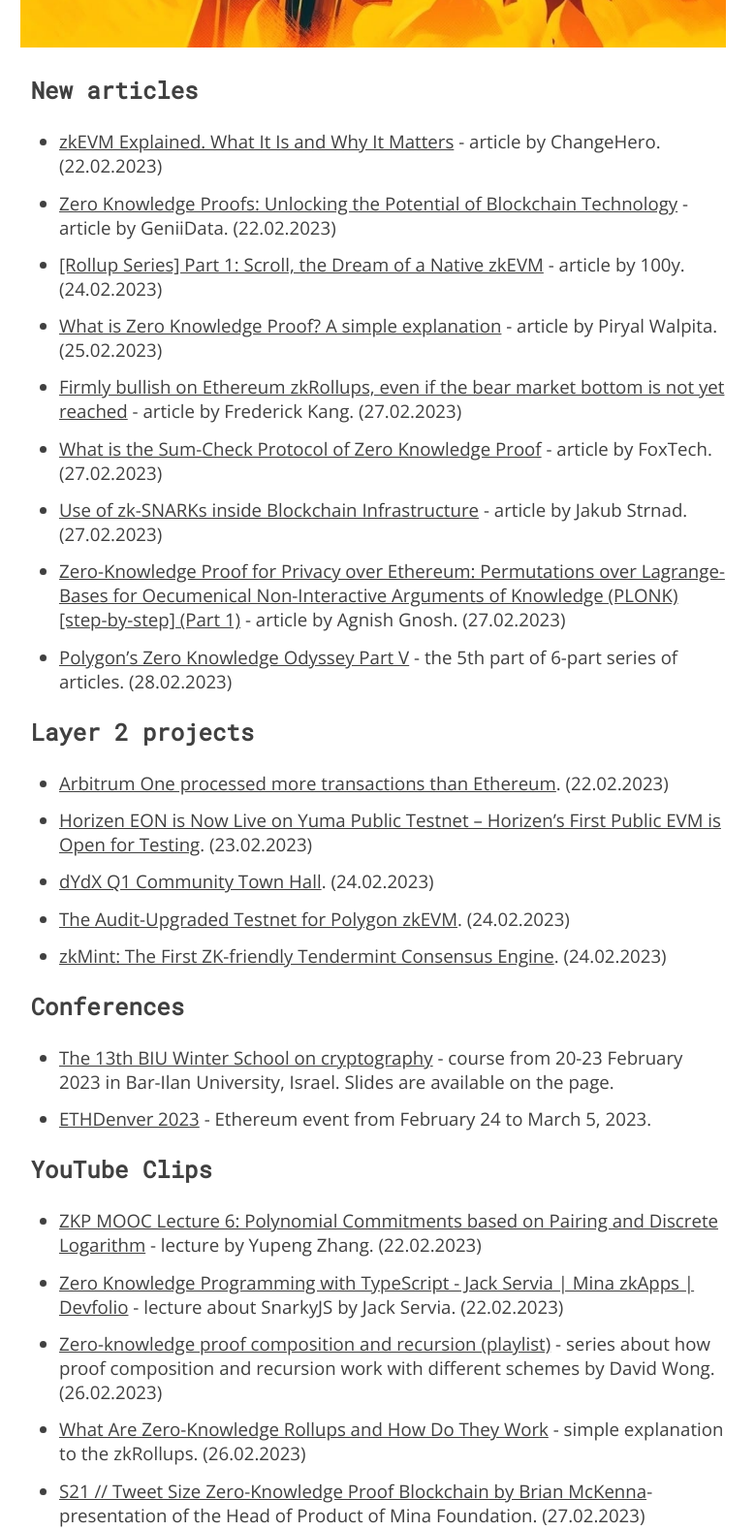
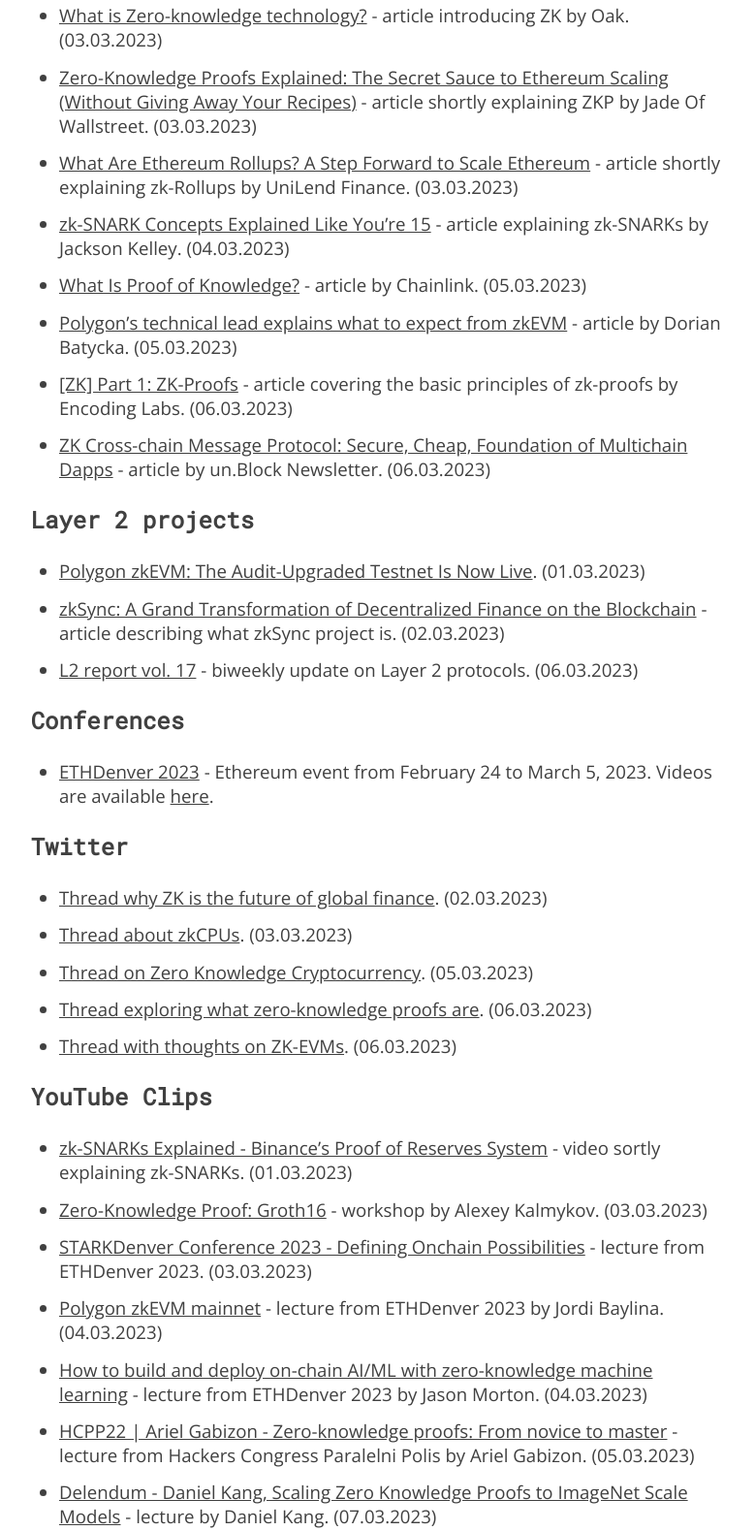
Before and after one commit to zknewsletter/zknewsletter.github.io, a plain HTML site: page index.html in a window 1280 px wide. Shown: the part 1215-2794 px from the top of the page at 97% size, without its empty margins (255-1034 px from the left). Drawn offline with nearby package versions, Linux system fonts and the light colour scheme.

Commit message:
2023-03-08

```diff
--- a/index.html
+++ b/index.html
@@ -93,95 +93,95 @@
             </div>
             <iframe class="substack-frame" src="https://zknewsletter.substack.com/embed" frameborder="0" scrolling="no"></iframe>
             <div class="post-header">
-                <h1>Issue - 2023/03/01</h1>
-                <img src="issues/2023-03-01-cover.jpg"></img>
+                <h1>Issue - 2023/03/08</h1>
+                <img src="issues/2023-03-08-cover.png"></img>
             </div>
 
             <div class="post-content">
                 <h3 id='new_articles'>New articles</h3>
 
 <ul>
-                <li><a href='https://changehero.medium.com/zkevm-explained-what-it-is-and-why-it-matters-dcb80f9c6b39'>zkEVM Explained. What It Is and Why It Matters</a> - article by ChangeHero. (22.02.2023)</li>
+<li><a href='https://newsletter.banklesshq.com/p/whats-new-with-zks'>What’s New with ZKs?</a> - article describing where the ZK scene is today. (02.03.2023)</li>
 
-                <li><a href='https://medium.com/@geniidata/zero-knowledge-proofs-unlocking-the-potential-of-blockchain-technology-9d5a3718ddcb'>Zero Knowledge Proofs: Unlocking the Potential of Blockchain Technology</a> - article by GeniiData. (22.02.2023)</li>
+<li><a href='https://stonecoldpat.substack.com/p/sharp-superchain-layer-3s-temporary'>SHARP? SuperChain? Layer-3s? Temporary Rollups?</a> - artivle by Patrick McCorry. (02.03.2023)</li>
 
-                <li><a href='https://medium.com/a41-ventures/rollup-series-part-1-scroll-the-dream-of-a-native-zkevm-d02a7d1bd45c'>[Rollup Series] Part 1: Scroll, the Dream of a Native zkEVM</a> - article by 100y. (24.02.2023)</li>
+<li><a href='https://oakchain.medium.com/what-is-zero-knowledge-technology-cc5abe53aa02'>What is Zero-knowledge technology?</a> - article introducing ZK by Oak. (03.03.2023)</li>
 
-                <li><a href='https://priyalwalpita.medium.com/what-is-zero-knowledge-proof-a-simple-explanation-c1e204493edf'>What is Zero Knowledge Proof? A simple explanation</a> - article by Piryal Walpita. (25.02.2023)</li>
+<li><a href='https://jadeofwallstreet.medium.com/zero-knowledge-proofs-explained-the-secret-sauce-to-ethereum-scaling-without-giving-away-your-56dc968eeb1f'>Zero-Knowledge Proofs Explained: The Secret Sauce to Ethereum Scaling (Without Giving Away Your Recipes)</a> - article shortly explaining ZKP by Jade Of Wallstreet. (03.03.2023)</li>
 
-                <li><a href='https://medium.com/@frederickkang/firmly-bullish-on-ethereum-zkrollups-even-if-the-bear-market-bottom-is-not-yet-reached-6cd1d386d082'>Firmly bullish on Ethereum zkRollups, even if the bear market bottom is not yet reached</a> - article by Frederick Kang. (27.02.2023)</li>
+<li><a href='https://unilend.medium.com/what-are-ethereum-rollups-a-step-forward-to-scale-ethereum-de89a5df8c4'>What Are Ethereum Rollups? A Step Forward to Scale Ethereum</a> - article shortly explaining zk-Rollups by UniLend Finance. (03.03.2023)</li>
 
-                <li><a href='https://medium.com/@foxtech123/what-is-the-sum-check-protocol-of-zero-knowledge-proof-994ea1dac651'>What is the Sum-Check Protocol of Zero Knowledge Proof</a> - article by FoxTech. (27.02.2023)</li>
+<li><a href='https://sjkelleyjr.medium.com/zk-snark-concepts-explained-like-youre-15-54755f87c6d1'>zk-SNARK Concepts Explained Like You’re 15</a> - article explaining zk-SNARKs by Jackson Kelley. (04.03.2023)</li>
 
-                <li><a href='https://medium.com/@strnad.eth/use-of-zk-snarks-inside-blockchain-infrastructure-daaef7a18551'>Use of zk-SNARKs inside Blockchain Infrastructure</a> - article by Jakub Strnad. (27.02.2023)</li>
+<li><a href='https://blog.chain.link/proof-of-knowledge/'>What Is Proof of Knowledge?</a> - article by Chainlink. (05.03.2023)</li>
 
-                <li><a href='https://medium.com/@iamagnix/zero-knowledge-proof-for-privacy-over-ethereum-permutations-over-lagrange-bases-for-oecumenical-dc7838e0bc8b'>Zero-Knowledge Proof for Privacy over Ethereum: Permutations over Lagrange-Bases for Oecumenical Non-Interactive Arguments of Knowledge (PLONK) [step-by-step] (Part 1)</a> - article by Agnish Gnosh. (27.02.2023)</li>
+<li><a href='https://cryptoslate.com/polygons-technical-lead-explains-what-to-expect-from-zkevm/'>Polygon’s technical lead explains what to expect from zkEVM</a> - article by Dorian Batycka. (05.03.2023)</li>
 
-                <li><a href='https://medium.com/@sanilshah1999/polygons-zero-knowledge-odyssey-part-5-b7d4ddac5158'>Polygon’s Zero Knowledge Odyssey Part V</a> - the 5th part of 6-part series of articles. (28.02.2023)</li>
+<li><a href='https://medium.com/@encodinglabs/zk-part-1-zk-proofs-d91815d89b93'>[ZK] Part 1: ZK-Proofs</a> - article covering the basic principles of zk-proofs by Encoding Labs. (06.03.2023)</li>
+
+<li><a href='https://medium.com/@unblock256_en/zk-cross-chain-message-protocol-secure-cheap-foundation-of-multichain-dapps-66adc65cedc9'>ZK Cross-chain Message Protocol: Secure, Cheap, Foundation of Multichain Dapps</a> - article by un.Block Newsletter. (06.03.2023)</li>
 </ul>
 
 <h3 id='layer_2_projects'>Layer 2 projects</h3>
 
 <ul>
-                <li><a href='https://twitter.com/arbitrum/status/1628410398058708992?s=20'>Arbitrum One processed more transactions than Ethereum</a>. (22.02.2023)</li>
+<li><a href='https://www.polygon.technology/blog/polygon-zkevm-the-audit-upgraded-testnet-is-now-live'>Polygon zkEVM: The Audit-Upgraded Testnet Is Now Live</a>. (01.03.2023)</li>
 
-                <li><a href='https://blog.horizen.io/horizen-evm-eon-is-now-live-on-yuma-public-testnet/?utm_source=social&amp;utm_medium=social&amp;utm_campaign=Yuma'>Horizen EON is Now Live on Yuma Public Testnet – Horizen’s First Public EVM is Open for Testing</a>. (23.02.2023)</li>
+<li><a href='https://medium.com/@cryptoon/zksync-a-grand-transformation-of-decentralized-finance-on-the-blockchain-852599283a70'>zkSync: A Grand Transformation of Decentralized Finance on the Blockchain</a> - article describing what zkSync project is. (02.03.2023)</li>
 
-                <li><a href='https://dydx.foundation/blog/dydx-q1-community-town-hall'>dYdX Q1 Community Town Hall</a>. (24.02.2023)</li>
-
-                <li><a href='https://www.polygon.technology/blog/the-audit-upgraded-testnet-for-polygon-zkevm?utm_source=substack&amp;utm_medium=email'>The Audit-Upgraded Testnet for Polygon zkEVM</a>. (24.02.2023)</li>
-
-                <li><a href='https://polymerlabs.medium.com/zkmint-the-first-zk-friendly-tendermint-consensus-engine-116000b9d4f9'>zkMint: The First ZK-friendly Tendermint Consensus Engine</a>. (24.02.2023)</li>
+<li><a href='https://medium.com/paradigm-research/l2-report-vol-17-b956f9c36e68'>L2 report vol. 17</a> - biweekly update on Layer 2 protocols. (06.03.2023)</li>
 </ul>
 
 <h3 id='conferences'>Conferences</h3>
 
 <ul>
-                <li><a href='https://cyber.biu.ac.il/event/the-13th-biu-winter-school-on-cryptography/'>The 13th BIU Winter School on cryptography</a> - course from 20-23 February 2023 in Bar-Ilan University, Israel. Slides are available on the page.</li>
+<li><a href='https://www.ethdenver.com/'>ETHDenver 2023</a> - Ethereum event from February 24 to March 5, 2023. Videos are available <a href='https://www.youtube.com/playlist?list=PLAy4HNUNlzRlPMWDNd1Oxun1X54EqP8K1'>here</a>.</li>
+</ul>
 
-                <li><a href='https://www.ethdenver.com/'>ETHDenver 2023</a> - Ethereum event from February 24 to March 5, 2023.</li>
+<h3 id='twitter'>Twitter</h3>
+
+<ul>
+<li><a href='https://twitter.com/contangojosh/status/1631351358409302017'>Thread why ZK is the future of global finance</a>. (02.03.2023)</li>
+
+<li><a href='https://twitter.com/cryptodavidw/status/1631416735327834115'>Thread about zkCPUs</a>. (03.03.2023)</li>
+
+<li><a href='https://twitter.com/web3capo/status/1632329080161943552'>Thread on Zero Knowledge Cryptocurrency</a>. (05.03.2023)</li>
+
+<li><a href='https://twitter.com/0x_Dxve/status/1632637164348661772'>Thread exploring what zero-knowledge proofs are</a>. (06.03.2023)</li>
+
+<li><a href='https://twitter.com/finestonematt/status/1632663969352523778'>Thread with thoughts on ZK-EVMs</a>. (06.03.2023)</li>
 </ul>
 
 <h3 id='youtube_clips'>YouTube Clips</h3>
 
 <ul>
-                <li><a href='https://www.youtube.com/watch?v=WyT5KkKBJUw'>ZKP MOOC Lecture 6: Polynomial Commitments based on Pairing and Discrete Logarithm</a> - lecture by Yupeng Zhang. (22.02.2023)</li>
+<li><a href='https://www.youtube.com/watch?v=N5Qip04KIfo'>zk-SNARKs Explained - Binance’s Proof of Reserves System</a> - video sortly explaining zk-SNARKs. (01.03.2023)</li>
 
-                <li><a href='https://www.youtube.com/watch?v=guDz6B2dGGM'>Zero Knowledge Programming with TypeScript - Jack Servia | Mina zkApps | Devfolio</a> - lecture about SnarkyJS by Jack Servia. (22.02.2023)</li>
+<li><a href='https://www.youtube.com/watch?v=VQyDSxB9Bls'>Zero-Knowledge Proof: Groth16</a> - workshop by Alexey Kalmykov. (03.03.2023)</li>
 
-                <li><a href='https://www.youtube.com/playlist?list=PLBJMt6zV1c7GeKkR2SUhzx9KSJ9TsEx6n'>Zero-knowledge proof composition and recursion (playlist)</a> - series about how proof composition and recursion work with different schemes by David Wong. (26.02.2023)</li>
+<li><a href='https://www.youtube.com/watch?v=0ugBSFxaJjA'>STARKDenver Conference 2023 - Defining Onchain Possibilities</a> - lecture from ETHDenver 2023. (03.03.2023)</li>
 
-                <li><a href='https://www.youtube.com/watch?v=LKRAx19O1M8'>What Are Zero-Knowledge Rollups and How Do They Work</a> - simple explanation to the zkRollups. (26.02.2023)</li>
+<li><a href='https://www.youtube.com/watch?v=CxWvaErjKsk'>Polygon zkEVM mainnet</a> - lecture from ETHDenver 2023 by Jordi Baylina. (04.03.2023)</li>
 
-                <li><a href='https://www.youtube.com/watch?v=D1btJADO3_g'>S21 // Tweet Size Zero-Knowledge Proof Blockchain by Brian McKenna</a>- presentation of the Head of Product of Mina Foundation. (27.02.2023)</li>
-                </ul>
+<li><a href='https://www.youtube.com/watch?v=YqnVAL3kkMk'>How to build and deploy on-chain AI/ML with zero-knowledge machine learning</a> - lecture from ETHDenver 2023 by Jason Morton. (04.03.2023)</li>
 
-                <h3 id='twitter'>Twitter</h3>
+<li><a href='https://www.youtube.com/watch?v=z8-U2oABnaA'>HCPP22 | Ariel Gabizon - Zero-knowledge proofs: From novice to master</a> - lecture from Hackers Congress Paralelni Polis by Ariel Gabizon. (05.03.2023)</li>
 
-                <ul>
-                <li><a href='https://twitter.com/jbaylina/status/1629352597445394432'>Thread about some missunderstandings of how a zkRollup works</a>. (25.02.2023)</li>
-
-                <li><a href='https://twitter.com/odin_free/status/1629431642421854209/photo/1'>Starknet ecosystem map</a>. (25.02.2023)</li>
-
-                <li><a href='https://twitter.com/0xDino_/status/1630051886333042688'>Thread about a EigenLayer.</a> (27.02.2023)</li>
-
-                <li><a href='https://twitter.com/nuss_eli/status/1630632582554460165?t=-HzWm-9T7xEcvKbJfXStyw&amp;s=19'>Another thread about a EigenLayer.</a> (28.02.2023)</li>
+<li><a href='https://www.youtube.com/watch?v=am20GH2nEpM'>Delendum -  Daniel Kang, Scaling Zero Knowledge Proofs to ImageNet Scale Models</a> - lecture by Daniel Kang. (07.03.2023)</li>
 </ul>
 
 <h3 id='podcasts_and_other_talks'>Podcasts and other talks</h3>
 
 <ul>
-                <li>Weekly <a href='https://zeroknowledge.fm/265-2/'>Zero Knowledge Podcast</a> episode - <em>Episode 265: Where ZK and ML intersect with Yi Sun and Daniel Kang.</em> (22.02.2023)</li>
+<li>Weekly <a href='https://zeroknowledge.fm/266-2/'>Zero Knowledge Podcast</a> episode - <em>Episode 266: ZK Hardware Sessions with Zprize Pt. 1.</em> (01.03.2023)</li>
 
-                <li>Weekly <a href='https://www.devsdosomething.fm/episodes/dcbuilder-eth-zero-knowledge-ml-and-becoming-a-web3-developer'>Devs Do Something</a> episode - <em>DCBuilder.eth - Zero Knowledge ML and Becoming a Web3 Developer</em>. (23.02.2023)</li>
+<li>Weekly <a href='https://www.devsdosomething.fm/episodes/jordi-baylina-a-deep-dive-into-the-polygon-zkevm'>Devs Do Something</a> episode - <em>A Deep Dive into the Polygon zkEVM with Jordi Baylina</em>. (02.03.2023)</li>
 
-                <li><a href='https://twitter.com/zkLend/status/1628587952426086400'>PANONY Presents: The Zero-Knowledge Revolution, A Look Ahead to 2023</a>. (23.02.2023)</li>
+<li><a href='https://twitter.com/arbitrum/status/1631353111397662720'>Arbitrum talk</a> - Arbitrum x Vela. (02.03.2023)</li>
 
-                <li><a href='https://twitter.com/arbitrum/status/1629178099555336195'>Arbitrum talk</a> - Arbitrum x zkHoldem. (24.02.2023)</li>
+<li><a href='https://twitter.com/i/spaces/1YqJDoANeWDGV?s=20'>Mina’s zkBridge to Ethereum — with =nil; Foundation</a>. (03.03.2023)</li>
 
-                <li><a href='https://www.youtube.com/watch?v=UOOYiltdjm8'>Tasha Labs episode</a> -  How to Increase Staking Yields on Ethereum. (25.02.2023)</li>
-
-                <li><a href='https://open.spotify.com/episode/0rvz4Vbu0YookkCRzT9Dbh?si=e67487796d0b4d76'>Data Science episode</a> - <em>Prove It Without Revealing It: Exploring the Power of Zero-Knowledge Proofs in Data Science (Ep. 218)</em>. (27.02.2023)</li>
+<li><a href='https://twitter.com/connect3world/status/1632383969215000578'>Zero-Knowledge Cryptography in 2023: Privacy Becomes Practical</a>. (03.03.2023)</li>
 </ul>
 
 <h3 id='upcoming_events'>Upcoming events</h3>
@@ -201,6 +201,7 @@
 
 <li><a href='https://www.zprize.io/'>ZPrize comptetion</a> - applications can be send from 21st April until June 10th. The competition will begin on the 10th of June.</li>
 </ul>
+
             </div>
             <div class="footer">
                 <p>by <a href="https://odra.dev">odra.dev</a></p>
```
Also changed, not shown: issues/2023-03-08-cover.png (added), 3 other files. Lines whose indentation alone changed are shown as unchanged.
